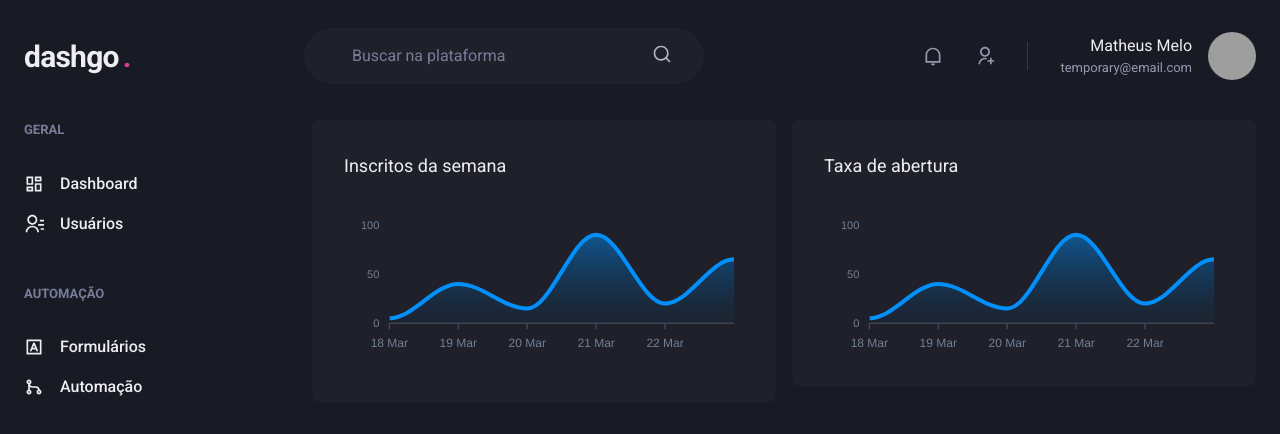
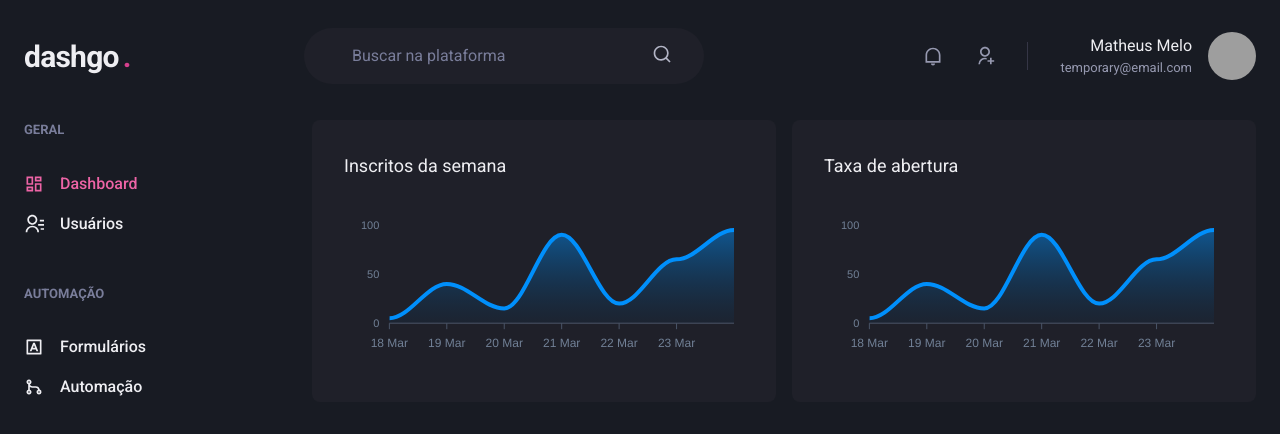
Before and after one commit to mathmelo/dashgo, a Next.js app: page /dashboard in a window 1280 px wide. Shown: the top 434 px of the page. Built offline with nearby package versions, Linux system fonts and the light colour scheme; grey boxes are pictures that could not be loaded.

Commit message:
feat(component): update sidebar to show active link

```diff
--- /dev/null
+++ b/src/components/ActiveLink.tsx
@@ -0,0 +1,40 @@
+import Link, { LinkProps } from 'next/link';
+import { useRouter } from 'next/router';
+import { cloneElement, ReactElement } from 'react';
+
+interface IActiveLinkProps extends LinkProps {
+  children: ReactElement;
+  shouldMatchExactHref?: boolean;
+}
+
+const ActiveLink = ({
+  children,
+  shouldMatchExactHref = false,
+  ...rest
+}: IActiveLinkProps) => {
+  const { asPath } = useRouter();
+  let isActive = false;
+
+  if (shouldMatchExactHref) {
+    if (rest.href === asPath || rest.as === asPath) {
+      isActive = true;
+    }
+  } else {
+    if (
+      asPath.startsWith(String(rest.href)) ||
+      asPath.startsWith(String(rest.as))
+    ) {
+      isActive = true;
+    }
+  }
+
+  return (
+    <Link {...rest}>
+      {cloneElement(children, {
+        color: isActive ? 'pink.400' : 'gray.50',
+      })}
+    </Link>
+  );
+};
+
+export default ActiveLink;
--- a/src/components/Sidebar/NavLink.tsx
+++ b/src/components/Sidebar/NavLink.tsx
@@ -1,24 +1,28 @@
 import { ElementType, ReactNode } from 'react';
 import {
   Icon,
-  Link,
+  Link as ChakraLink,
   Text,
   LinkProps as ChackraLinkProps,
 } from '@chakra-ui/react';
+import ActiveLink from '../ActiveLink';
 
 interface INavLinkProps extends ChackraLinkProps {
   icon: ElementType;
   children: ReactNode;
+  href: string;
 }
 
-const NavLink = ({ icon, children }: INavLinkProps) => {
+const NavLink = ({ icon, href, children, ...props }: INavLinkProps) => {
   return (
-    <Link display="flex" alignItems="center">
-      <Icon as={icon} fontSize="20" />
-      <Text ml="4" fontWeight="medium">
-        {children}
-      </Text>
-    </Link>
+    <ActiveLink href={href} passHref>
+      <ChakraLink as="a" display="flex" alignItems="center" {...props}>
+        <Icon as={icon} fontSize="20" />
+        <Text ml="4" fontWeight="medium">
+          {children}
+        </Text>
+      </ChakraLink>
+    </ActiveLink>
   );
 };
 
--- a/src/components/Sidebar/SideBarNav.tsx
+++ b/src/components/Sidebar/SideBarNav.tsx
@@ -13,12 +13,20 @@ const SidebarNav = () => {
   return (
     <Stack spacing="12" align="flex-start">
       <NavSection title="GERAL">
-        <NavLink icon={RiDashboardLine}>Dashboard</NavLink>
-        <NavLink icon={RiContactsLine}>Usuários</NavLink>
+        <NavLink icon={RiDashboardLine} href="/dashboard">
+          Dashboard
+        </NavLink>
+        <NavLink icon={RiContactsLine} href="/users">
+          Usuários
+        </NavLink>
       </NavSection>
       <NavSection title="AUTOMAÇÃO">
-        <NavLink icon={RiInputMethodLine}>Formulários</NavLink>
-        <NavLink icon={RiGitMergeLine}>Automação</NavLink>
+        <NavLink icon={RiInputMethodLine} href="/forms">
+          Formulários
+        </NavLink>
+        <NavLink icon={RiGitMergeLine} href="/automation">
+          Automação
+        </NavLink>
       </NavSection>
     </Stack>
   );
--- a/src/pages/dashboard.tsx
+++ b/src/pages/dashboard.tsx
@@ -41,7 +41,7 @@ const options: ApexOptions = {
       '2021-03-21T00:00:00.000Z',
       '2021-03-22T00:00:00.000Z',
       '2021-03-23T00:00:00.000Z',
-      '2021-03-23T00:00:00.000Z',
+      '2021-03-24T00:00:00.000Z',
     ],
   },
   fill: {
@@ -57,8 +57,8 @@ const options: ApexOptions = {
 
 const series = [
   {
-    name: 'series-1',
-    data: [5, 40, 15, 90, 20, 65],
+    name: 'series1',
+    data: [5, 40, 15, 90, 20, 65, 95],
   },
 ];
 
@@ -82,7 +82,7 @@ const Dashboard: NextPage = () => {
             </Text>
             <Chart type="area" height={160} options={options} series={series} />
           </Box>
-          <Box p="8" bg="gray.800" borderRadius={8} pb="4">
+          <Box p={['6', '8']} bg="gray.800" borderRadius={8} pb="4">
             <Text fontSize="lg" mb="4">
               Taxa de abertura
             </Text>
```
Also changed, not shown: src/pages/users/create.tsx (+6 -1 lines), src/pages/users/index.tsx (+5 -22 lines).
